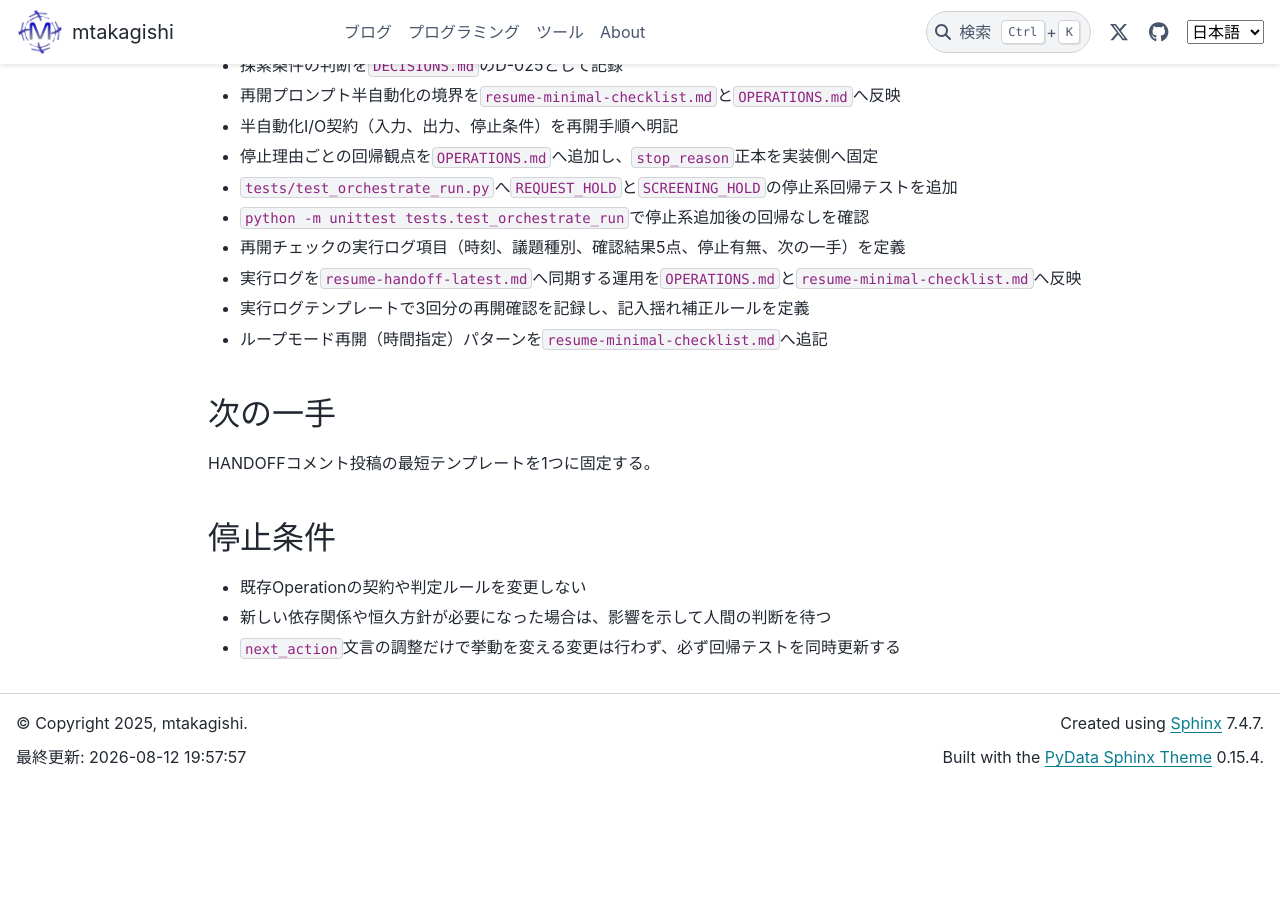
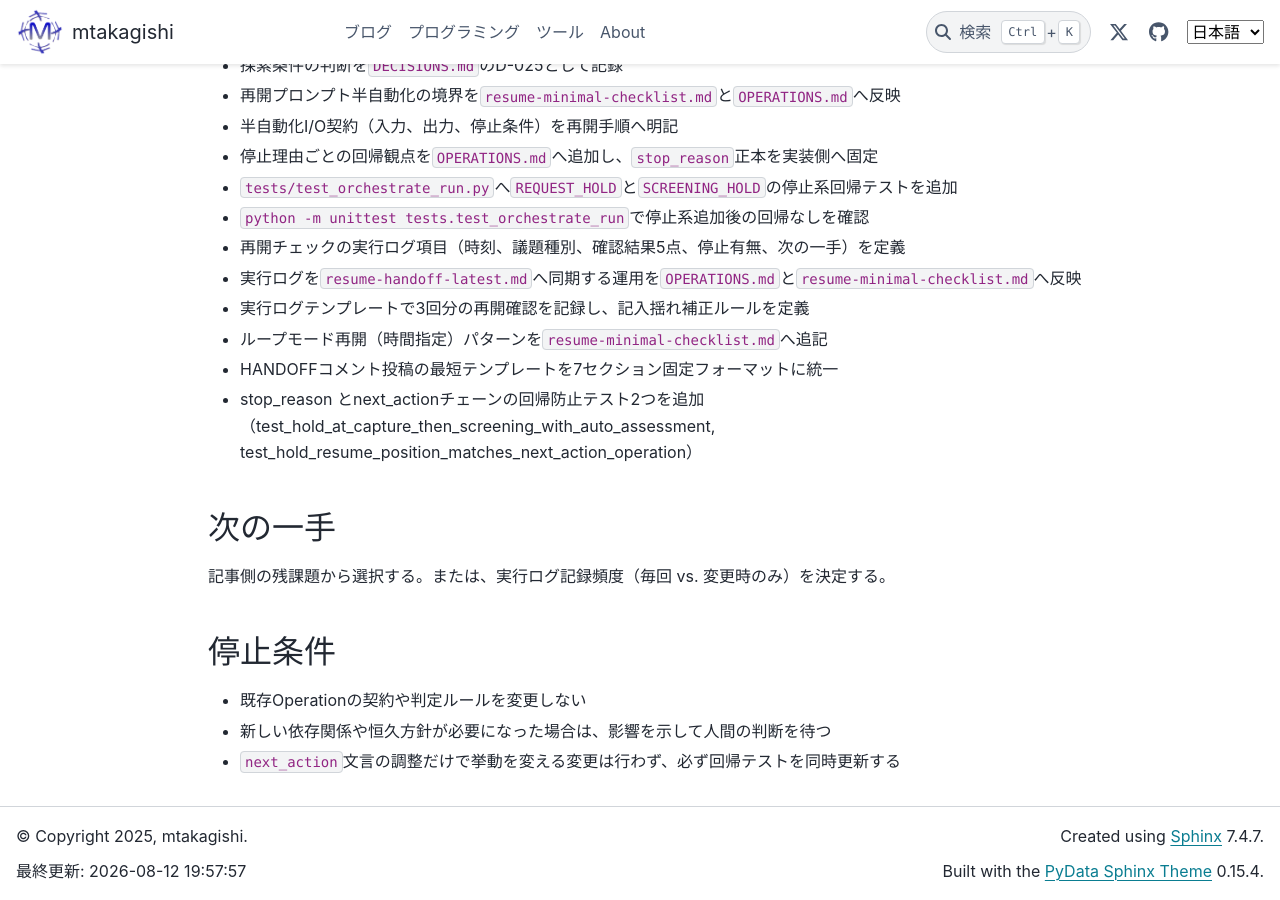
Before and after one commit to mtakagishi/note, a Sphinx documentation site: the page built from docs/agents/knowledge-harness/STATUS.md, in a window 1280 px wide and 900 px high, scrolled down 5475 px. Built offline with Sphinx 7.4.7 and the PyData theme 0.15.4, drawn with Linux system fonts in a browser that asks for light colours; before the commit the page ends 6262 px from its top, so only the background shows below that.

Commit message:
docs: complete phase 15-a methodology tasks; update STATUS and HANDOFF record

```diff
--- a/docs/agents/knowledge-harness/STATUS.md
+++ b/docs/agents/knowledge-harness/STATUS.md
@@ -183,10 +183,12 @@
 - 実行ログを`resume-handoff-latest.md`へ同期する運用を`OPERATIONS.md`と`resume-minimal-checklist.md`へ反映
 - 実行ログテンプレートで3回分の再開確認を記録し、記入揺れ補正ルールを定義
 - ループモード再開（時間指定）パターンを`resume-minimal-checklist.md`へ追記
+- HANDOFFコメント投稿の最短テンプレートを7セクション固定フォーマットに統一
+- stop_reason とnext_actionチェーンの回帰防止テスト2つを追加（test_hold_at_capture_then_screening_with_auto_assessment, test_hold_resume_position_matches_next_action_operation）
 
 ## 次の一手
 
-HANDOFFコメント投稿の最短テンプレートを1つに固定する。
+記事側の残課題から選択する。または、実行ログ記録頻度（毎回 vs. 変更時のみ）を決定する。
 
 ## 停止条件
 
```
